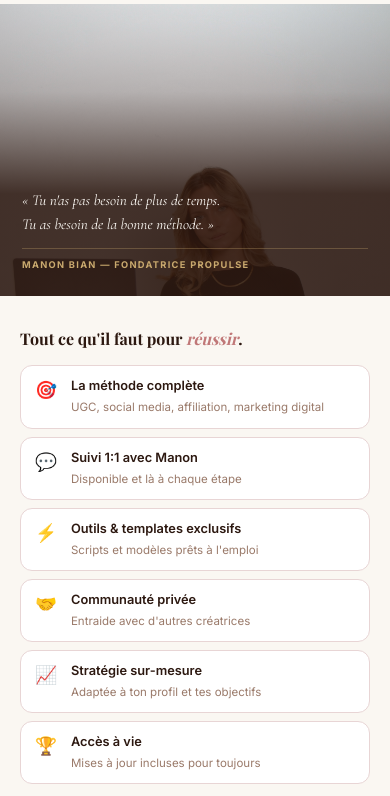
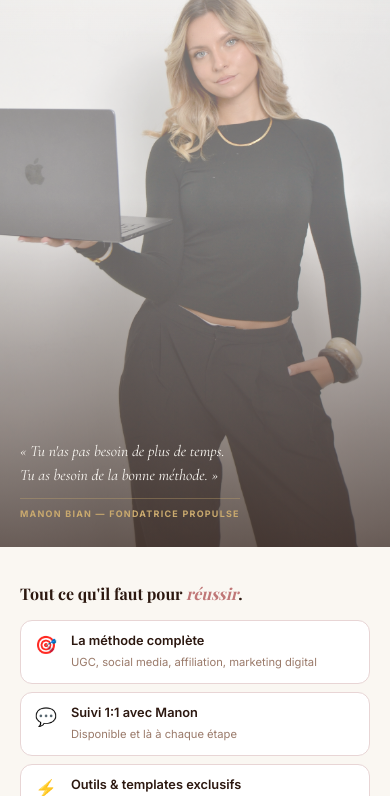
Before and after one commit to ManonBian/propulse-site, a plain HTML site: page rejoindre.html in a window 390 px wide. Shown: the part 229-1025 px from the top of the page. Drawn offline with nearby package versions, Linux system fonts and the light colour scheme; a web font is replaced by a local one.

Commit message:
mobile : photo fond transparent, titre dessus, quote bas gauche

```diff
--- a/rejoindre.html
+++ b/rejoindre.html
@@ -328,67 +328,131 @@
     /* RESPONSIVE MOBILE */
     @media (max-width: 580px) {
 
-      /* Header titre compact */
-      .s1-header {
-        padding: 32px 20px 24px;
+      /* Cache le header et le body desktop */
+      .s1-header { display: none; }
+      .s1-body { display: none; }
+
+      /* Hero mobile = photo en arrière-plan + titre + quote */
+      .s1-mobile-hero {
+        display: block !important;
+        position: relative;
+        height: 92vh;
+        min-height: 520px;
+        overflow: hidden;
       }
 
-      .s1-title {
-        font-size: 2rem;
+      .s1-mobile-hero .mob-bg {
+        position: absolute;
+        inset: 0;
+        width: 100%; height: 100%;
+        object-fit: cover;
+        object-position: center top;
+        opacity: .55;
       }
 
-      /* Photo en fond plein écran */
-      .s1-body {
-        grid-template-columns: 1fr;
-        gap: 0;
-        padding: 0;
+      .s1-mobile-hero .mob-overlay {
+        position: absolute; inset: 0;
+        background:
+          linear-gradient(to bottom, rgba(250,247,242,.6) 0%, transparent 35%),
+          linear-gradient(to top, rgba(44,24,16,.65) 0%, transparent 45%);
       }
 
-      .s1-photo-wrap {
-        border-radius: 0;
-        height: 75vw;
-        min-height: 280px;
-        max-height: 380px;
+      .s1-mobile-hero .mob-content {
+        position: absolute;
+        inset: 0;
+        display: flex;
+        flex-direction: column;
+        justify-content: space-between;
+        padding: 24px 20px 28px;
       }
 
-      .s1-photo-wrap img {
-        height: 100%;
-        width: 100%;
-        object-fit: cover;
+      .s1-mobile-hero .mob-top {
+        display: flex;
+        flex-direction: column;
+        align-items: flex-start;
+        gap: 14px;
+        margin-top: 12px;
       }
 
-      /* Overlay plus marqué sur mobile */
-      .s1-photo-overlay {
-        background: linear-gradient(to top, rgba(44,24,16,.88) 35%, rgba(44,24,16,.25) 70%, transparent 100%);
+      .s1-mobile-hero .mob-tag {
+        display: inline-flex;
+        font-size: .58rem;
+        font-weight: 700;
+        letter-spacing: .18em;
+        text-transform: uppercase;
+        color: var(--terracotta);
+        background: rgba(250,247,242,.88);
+        border-radius: 20px;
+        padding: 6px 14px;
       }
 
-      /* Quote visible sur mobile */
-      .s1-photo-quote blockquote {
-        font-size: .95rem;
+      .s1-mobile-hero .mob-title {
+        font-family: 'Playfair Display', serif;
+        font-weight: 900;
+        font-size: 2.3rem;
+        line-height: 1.08;
+        color: var(--mocha);
       }
 
-      /* Inclus à droite → dessous sur mobile */
-      .s1-right {
-        padding: 32px 20px;
+      .s1-mobile-hero .mob-title em {
+        font-style: italic;
+        color: var(--terracotta);
+        font-family: 'Cormorant Garamond', serif;
+        font-size: 1.1em;
+      }
+
+      .s1-mobile-hero .mob-bottom {
+        align-self: flex-start;
+      }
+
+      .s1-mobile-hero .mob-quote {
+        font-family: 'Cormorant Garamond', serif;
+        font-style: italic;
+        font-size: .98rem;
+        color: var(--cream);
+        line-height: 1.55;
+        margin-bottom: 10px;
+      }
+
+      .s1-mobile-hero .mob-cite {
+        font-size: .56rem;
+        font-style: normal;
+        font-weight: 700;
+        letter-spacing: .14em;
+        text-transform: uppercase;
+        color: var(--gold);
+        display: block;
+        padding-top: 9px;
+        border-top: 1px solid rgba(201,169,110,.35);
+      }
+
+      /* Inclus mobile en dessous */
+      .s1-mobile-inclus {
+        display: block !important;
+        padding: 36px 20px;
         background: var(--cream);
       }
 
-      .s1-right-title {
+      .s1-mobile-inclus .mob-inclus-title {
+        font-family: 'Playfair Display', serif;
         font-size: 1rem;
+        font-weight: 700;
+        color: var(--mocha);
         margin-bottom: 16px;
       }
 
-      .inclus-row {
-        padding: 12px 14px;
-        border-radius: 12px;
+      .s1-mobile-inclus .mob-inclus-title span {
+        color: var(--terracotta);
+        font-style: italic;
       }
 
+      .s1-mobile-inclus .inclus-list { gap: 8px; margin-bottom: 28px; }
+
+      .inclus-row { padding: 12px 14px; border-radius: 12px; }
       .inclus-text strong { font-size: .8rem; }
-      .inclus-text span { font-size: .72rem; }
+      .inclus-text span { font-size: .7rem; }
 
-      .inclus-list { gap: 8px; margin-bottom: 28px; }
-
-      .s1-cta {
+      .s1-mobile-inclus .s1-cta {
         width: 100%;
         justify-content: center;
         padding: 16px 24px;
@@ -398,11 +462,8 @@
       .s2 { padding: 48px 16px 64px; }
       .s2-header { margin-bottom: 36px; }
       .cards { grid-template-columns: 1fr; gap: 28px; }
-
       .card { padding: 32px 22px 26px; }
-
       .price-new { font-size: 2.4rem; }
-
       .btn-pay { padding: 16px 20px; font-size: .9rem; }
     }
   </style>
@@ -414,6 +475,36 @@
       <img src="./logo-propulse.png" alt="PROPULSE par Manon Bian">
     </a>
   </nav>
+
+  <!-- HERO MOBILE UNIQUEMENT -->
+  <div class="s1-mobile-hero" style="display:none;">
+    <img class="mob-bg" src="./DSC_0879.jpg" alt="Manon Bian">
+    <div class="mob-overlay"></div>
+    <div class="mob-content">
+      <div class="mob-top">
+        <span class="mob-tag">✦ Offre de lancement</span>
+        <h1 class="mob-title">On travaille <em>ensemble</em><br>dès maintenant.</h1>
+      </div>
+      <div class="mob-bottom">
+        <p class="mob-quote">« Tu n'as pas besoin de plus de temps.<br>Tu as besoin de la bonne méthode. »</p>
+        <cite class="mob-cite">Manon Bian — Fondatrice PROPULSE</cite>
+      </div>
+    </div>
+  </div>
+
+  <!-- INCLUS MOBILE UNIQUEMENT -->
+  <div class="s1-mobile-inclus" style="display:none;">
+    <p class="mob-inclus-title">Tout ce qu'il faut pour <span>réussir</span>.</p>
+    <div class="inclus-list">
+      <div class="inclus-row"><span class="inclus-emoji">🎯</span><div class="inclus-text"><strong>La méthode complète</strong><span>UGC, social media, affiliation, marketing digital</span></div></div>
+      <div class="inclus-row"><span class="inclus-emoji">💬</span><div class="inclus-text"><strong>Suivi 1:1 avec Manon</strong><span>Disponible et là à chaque étape</span></div></div>
+      <div class="inclus-row"><span class="inclus-emoji">⚡</span><div class="inclus-text"><strong>Outils & templates exclusifs</strong><span>Scripts et modèles prêts à l'emploi</span></div></div>
+      <div class="inclus-row"><span class="inclus-emoji">🤝</span><div class="inclus-text"><strong>Communauté privée</strong><span>Entraide avec d'autres créatrices</span></div></div>
+      <div class="inclus-row"><span class="inclus-emoji">📈</span><div class="inclus-text"><strong>Stratégie sur-mesure</strong><span>Adaptée à ton profil et tes objectifs</span></div></div>
+      <div class="inclus-row"><span class="inclus-emoji">🏆</span><div class="inclus-text"><strong>Accès à vie</strong><span>Mises à jour incluses pour toujours</span></div></div>
+    </div>
+    <a href="#paiement" class="s1-cta" onclick="document.getElementById('paiement').scrollIntoView({behavior:'smooth'}); return false;">Choisir ma formule →</a>
+  </div>
 
   <!-- SECTION 1 -->
   <section class="s1">
```
